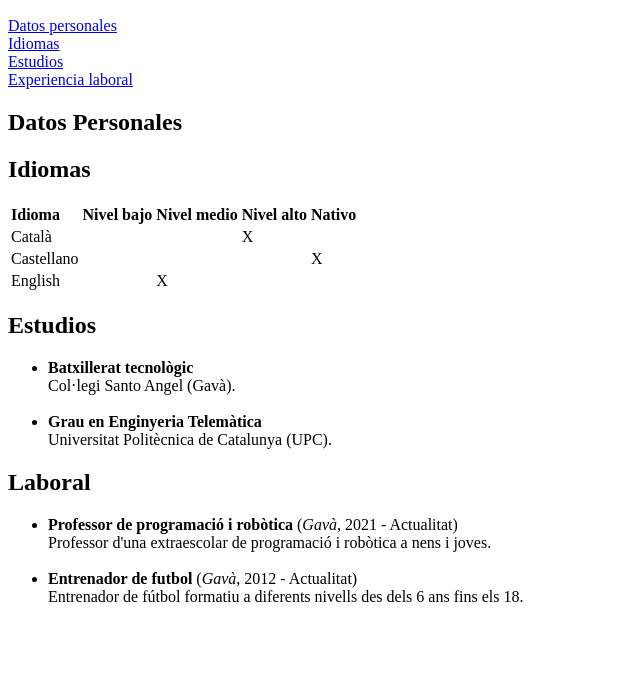
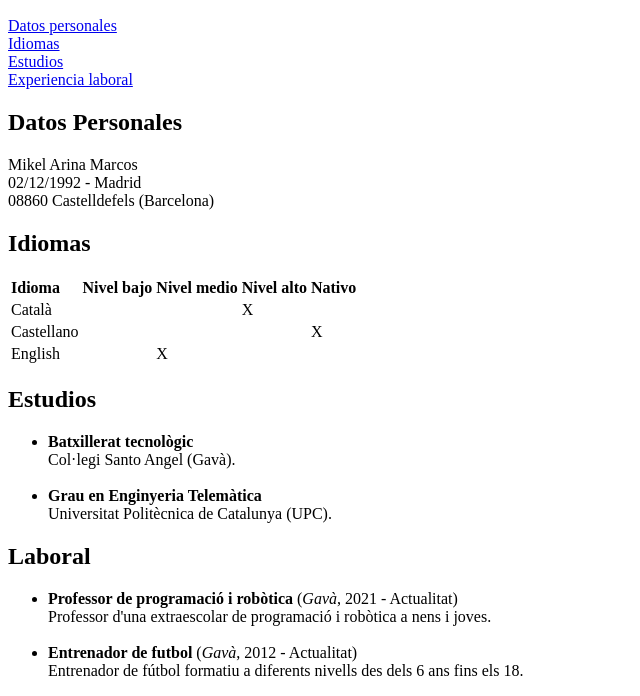
Before and after one commit to MikelArinaMarcos/portfolio, a plain HTML site: page cv.html in a window 1280 px wide. Shown: the part 110-806 px from the top of the page, without its empty margins (0-640 px from the left). Drawn offline with Linux system fonts and the light colour scheme.

Commit message:
Final cv.html sin estilos

```diff
--- a/cv.html
+++ b/cv.html
@@ -13,6 +13,12 @@
         <a href="#laboral">Experiencia laboral</a><br>
 
         <h2 id="datos_personales">Datos Personales</h2>
+            <p>
+                Mikel Arina Marcos<br>
+                02/12/1992 - Madrid<br>
+                08860 Castelldefels (Barcelona)
+            </p>
+
         <h2 id="idiomas">Idiomas</h2>
         <table>
             <tr id="cabecera_idiomas">
```
